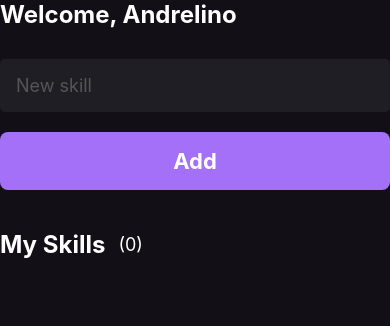
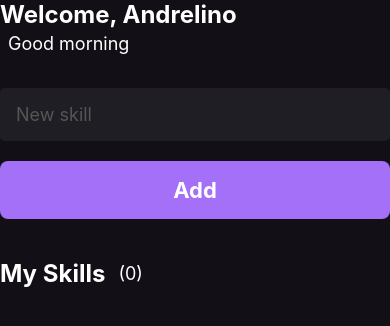
Before and after one commit to andrelinos/MySkills, a React Native app: screen / in a window 390 px wide. Shown: the top 326 px of the page. Built offline with nearby package versions, Linux system fonts and the light colour scheme.

Commit message:
Conceitos importantes: Finalizado 1ª etapa do App

```diff
--- a/App.js
+++ b/App.js
@@ -1,7 +1,13 @@
 import React from 'react';
+import { StatusBar } from 'react-native';
 
 import { Home } from './src/pages/Home';
 
 export default function App() {
-    return <Home />;
+    return (
+        <>
+            <StatusBar barStyle="light-content" />
+            <Home />
+        </>
+    );
 }
--- a/index.js
+++ b/index.js
@@ -2,8 +2,8 @@
  * @format
  */
 
-import {AppRegistry} from 'react-native';
+import { AppRegistry } from 'react-native';
 import App from './App';
-import {name as appName} from './app.json';
+import { name as appName } from './app.json';
 
 AppRegistry.registerComponent(appName, () => App);
--- a/src/pages/Home/index.js
+++ b/src/pages/Home/index.js
@@ -1,4 +1,4 @@
-import React, { useState } from 'react';
+import React, { useEffect, useState } from 'react';
 
 import { View, Text, SafeAreaView, TextInput, FlatList } from 'react-native';
 
@@ -10,15 +10,29 @@ import { styles } from './styles';
 export function Home() {
     const [newSkill, setNewSkill] = useState('');
     const [mySkills, setMySkills] = useState([]);
+    const [greeting, setGreeting] = useState('');
 
     function handleAddNewSkill() {
         setMySkills((oldSkills) => [...oldSkills, newSkill]);
         setNewSkill('');
     }
 
+    useEffect(() => {
+        const currentHour = new Date().getHours();
+
+        if (currentHour < 12) {
+            setGreeting('Good morning');
+        } else if (currentHour >= 12 && currentHour <= 18) {
+            setGreeting('Good afternoon');
+        } else {
+            setGreeting('Good night');
+        }
+    }, []);
+
     return (
         <SafeAreaView style={styles.container}>
             <Text style={styles.title}>Welcome, Andrelino</Text>
+            <Text style={styles.greeting}>{greeting}</Text>
 
             <TextInput
                 style={styles.input}
@@ -33,7 +47,7 @@ export function Home() {
 
             <View style={styles.mySkillsTitle}>
                 <Text style={styles.title}>My Skills</Text>
-                <Text style={styles.mySkillsLength}> ({mySkills.length})</Text>
+                <Text style={styles.mySkillsCount}> ({mySkills.length})</Text>
             </View>
             <FlatList
                 showsVerticalScrollIndicator={false}
--- a/src/pages/Home/styles.js
+++ b/src/pages/Home/styles.js
@@ -28,7 +28,14 @@ export const styles = StyleSheet.create({
         paddingVertical: 20,
     },
 
-    mySkillsLength: {
+    greeting: {
+        color: '#fff',
+        fontSize: 18,
+        paddingVertical: 4,
+        marginLeft: 8,
+    },
+
+    mySkillsCount: {
         color: '#fff',
         fontSize: 18,
         paddingVertical: 4,
```
